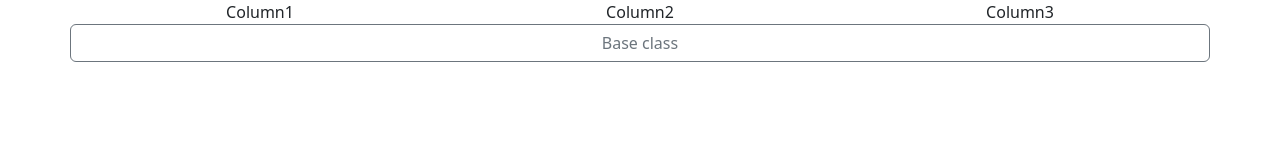
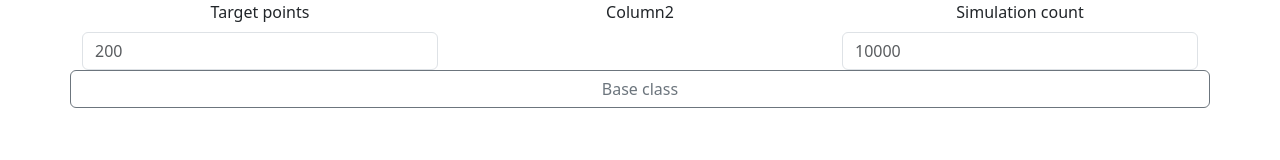
Before and after one commit to CDG-Axel/cdg-axel.github.io, a plain HTML site: page sa-simulator.html in a window 1280 px wide. Drawn offline with nearby package versions, Linux system fonts and the light colour scheme.

Commit message:
Update sa-simulator.html

```diff
--- a/sa-simulator.html
+++ b/sa-simulator.html
@@ -10,14 +10,19 @@
     <script src="https://cdn.jsdelivr.net/npm/bootstrap@5.3.2/dist/js/bootstrap.bundle.min.js" integrity="sha384-C6RzsynM9kWDrMNeT87bh95OGNyZPhcTNXj1NW7RuBCsyN/o0jlpcV8Qyq46cDfL" crossorigin="anonymous"></script>
     <div class="container text-center">
       <div class="row">
+
+      </div>
+      <div class="row">
         <div class="col">
-          Column1
+          <label for="edTargetPoints" class="form-label">Target points</label>
+          <input type="text" class="form-control" id="edTargetPoints" placeholder="200">
         </div>
         <div class="col">
           Column2
         </div>
         <div class="col">
-          Column3
+          <label for="edSimulationCount" class="form-label">Simulation сount</label>
+          <input type="text" class="form-control" id="edSimulationCount" placeholder="10000">
         </div>
       </div>
       <div class="row">
```
